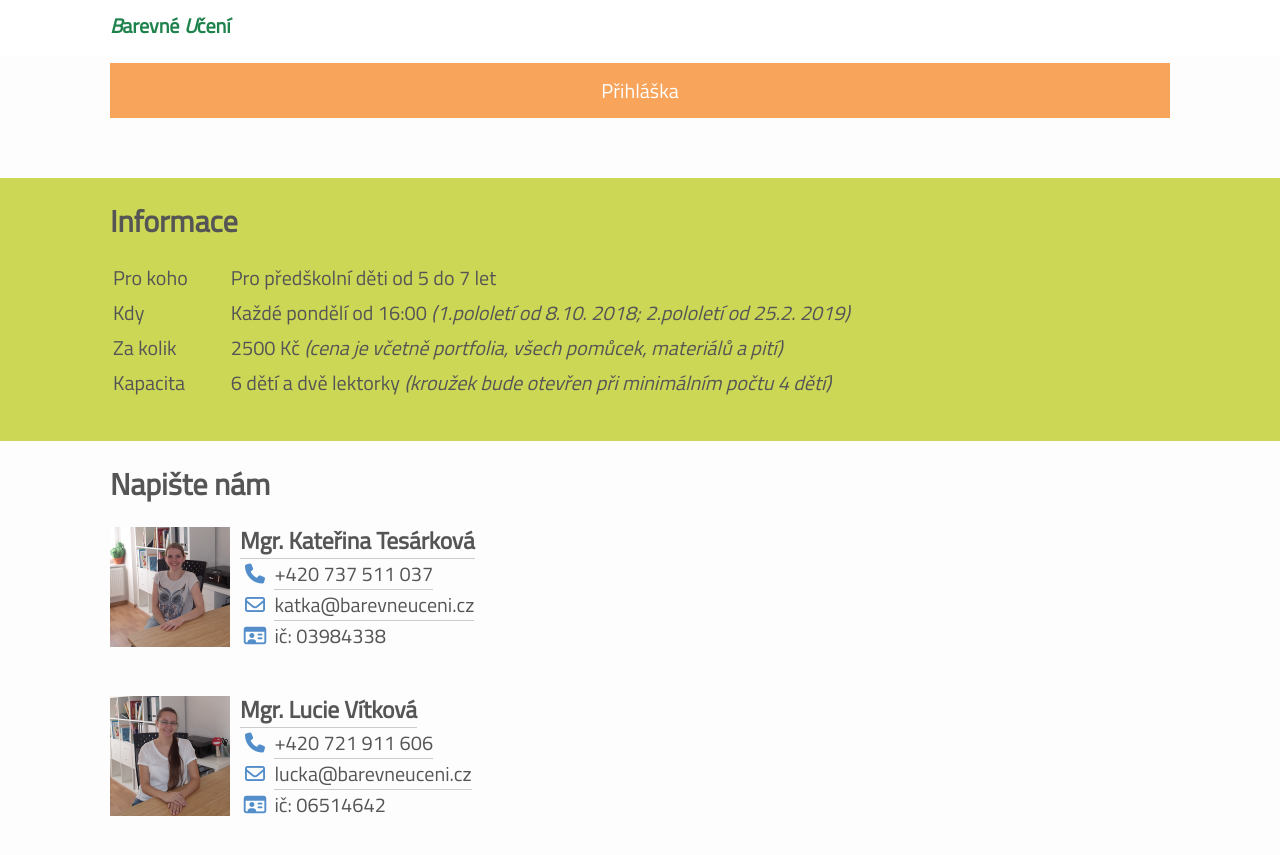
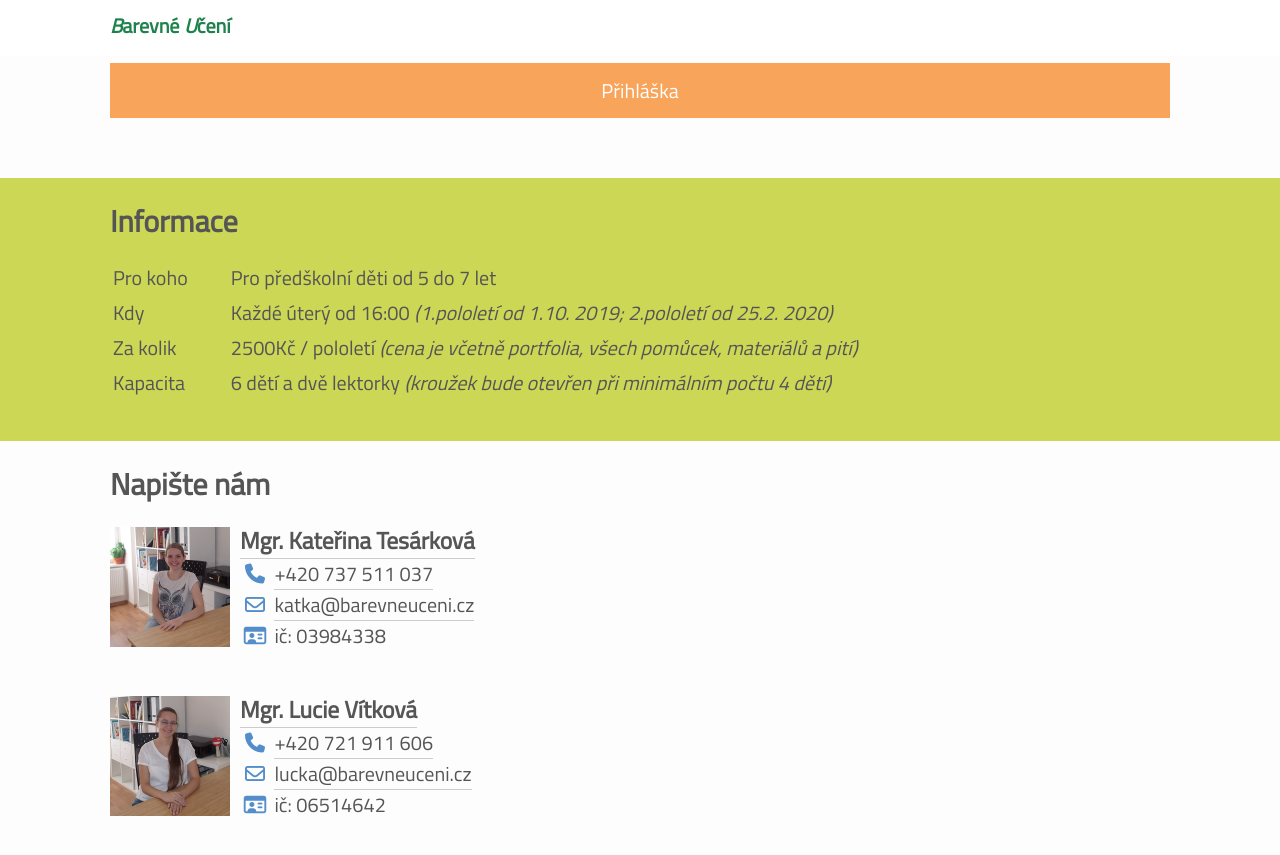
Before and after one commit to JakubTesarek/barevneuceni.cz, a Jekyll site: the page built from pages/barevny-predskolacek.html, in a window 1280 px wide and 900 px high, scrolled down 897 px. Shown: the top 855 px of the window. Built offline with Jekyll 4.4.1, drawn with Linux system fonts in a browser that asks for light colours; nearby versions of some CDN libraries.

Commit message:
Update barevny-predskolacek.html

```diff
--- a/pages/barevny-predskolacek.html
+++ b/pages/barevny-predskolacek.html
@@ -41,11 +41,11 @@ layout: product
 			</tr>
 			<tr>
 				<td>Kdy</td>
-				<td>Každé pondělí od 16:00 <i>(1.pololetí od 8.10. 2018; 2.pololetí od 25.2. 2019)</i></td>
+				<td>Každé úterý od 16:00 <i>(1.pololetí od 1.10. 2019; 2.pololetí od 25.2. 2020)</i></td>
 			</tr>
 			<tr>
 				<td>Za kolik</td>
-				<td>2500 Kč <i>(cena je včetně portfolia, všech pomůcek, materiálů a pití)</i></td>
+				<td>2500Kč / pololetí <i>(cena je včetně portfolia, všech pomůcek, materiálů a pití)</i></td>
 			</tr>
             <tr>
                 <td>Kapacita</td>
```
